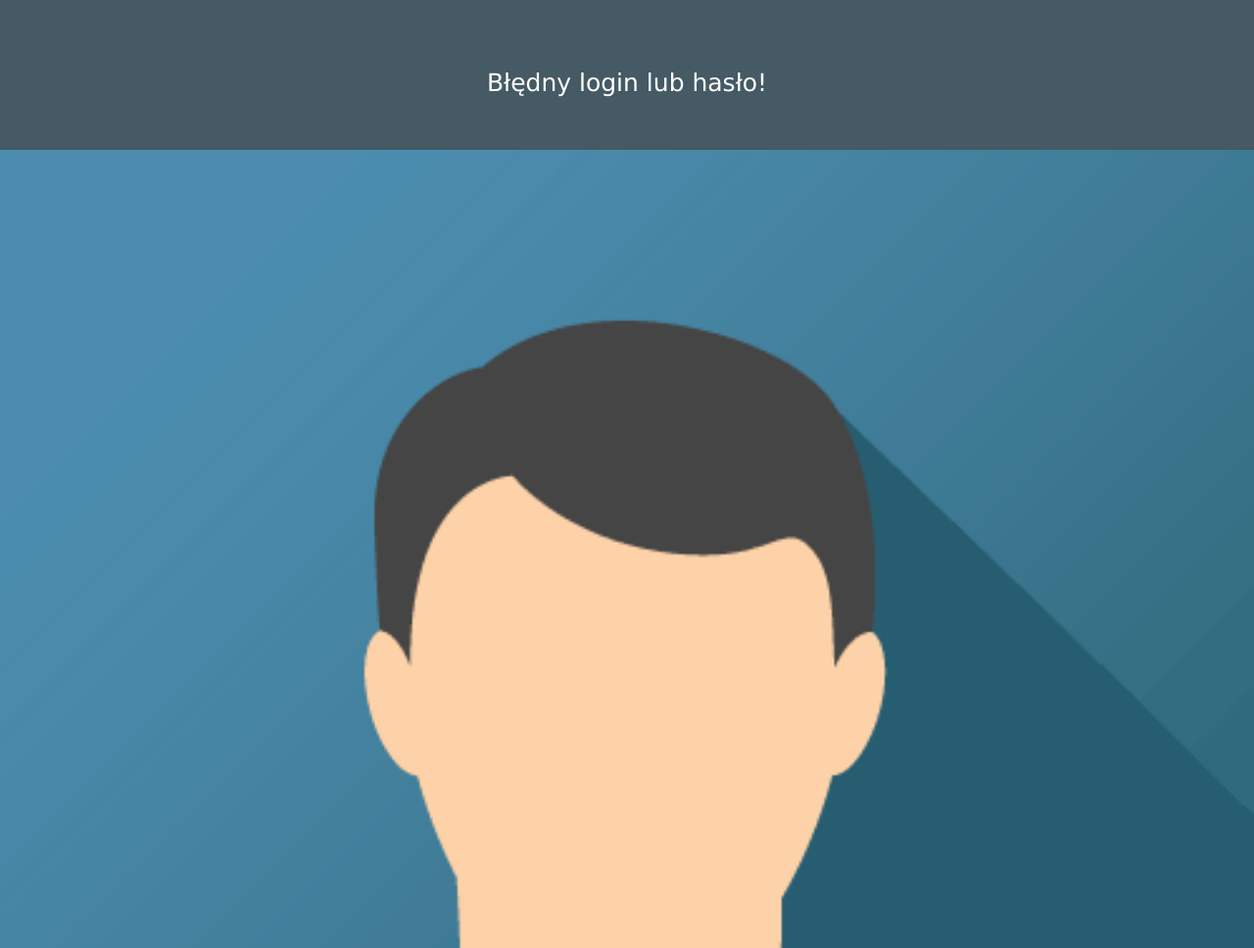
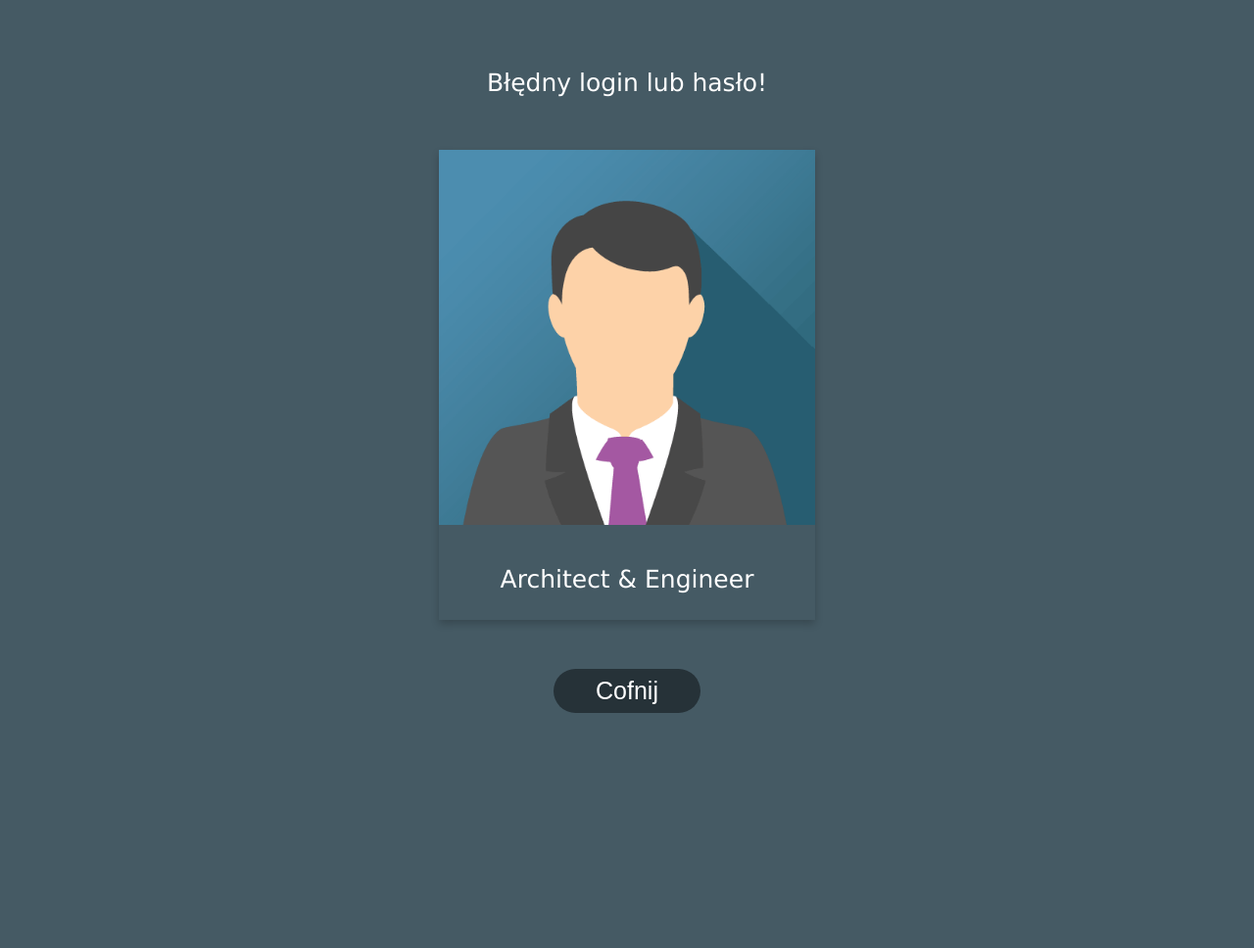
Before and after one commit to Yournicknamehere/E14, a PHP site: page /loguj.php in a window 1280 px wide. Shown: the part 115-1083 px from the top of the page at 98% size. After the commit the page ends 843 px from the top, so only its background shows below. Run offline with PHP 8.4, Linux system fonts and the light colour scheme; data that the repository does not hold is empty.

Commit message:
poprawki

```diff
--- a/CSS/style.css
+++ b/CSS/style.css
@@ -176,12 +176,10 @@ select:focus {outline: none;}
 }
 
 .card {
-    /* Add shadows to create the "card" effect */
     box-shadow: 0 4px 8px 0 rgba(0,0,0,0.2);
     transition: 0.3s;
   }
 
-  /* On mouse-over, add a deeper shadow */
   .card:hover {
     box-shadow: 0 8px 16px 0 rgba(0,0,0,0.2);
   }
@@ -190,3 +188,16 @@ select:focus {outline: none;}
   .container {
     padding: 2px 16px;
   }
+
+  .profil {
+      width: 30%;
+      margin-top: 50px;
+      margin-bottom: 50px;
+      vertical-align: middle;
+      text-align: center;
+      margin: auto;
+  }
+
+  #confnijBtn {
+      margin-top: 50px;
+  }
--- a/aktualizowanie.php
+++ b/aktualizowanie.php
@@ -57,7 +57,7 @@
 
         </form>
         <!-- Cofnięcie do poprzedniej strony używając PHP -->
-        <button class="formInputBtn"><a href ="<?php echo $_SERVER['HTTP_REFERER'];?>">Cofnij</a></button>
+        <button class="formInputBtn" id="confnijBtn"><a href ="<?php echo $_SERVER['HTTP_REFERER'];?>">Cofnij</a></button>
     </div>
 
 </body>
--- a/aktualizuj.php
+++ b/aktualizuj.php
@@ -41,7 +41,7 @@
             $connection->close();
         ?>
         <!-- Cofnięcie do poprzedniej strony używając PHP -->
-        <button class="formInputBtn"><a href ="index.php">Cofnij</a></button>
+        <button class="formInputBtn" id="confnijBtn"><a href ="index.php">Cofnij</a></button>
     </div>
 
 </body>
--- a/dodaj.php
+++ b/dodaj.php
@@ -56,7 +56,7 @@
             $connection->close();
         ?>
         <!-- Powrót do strony głównej -->
-        <button class="formInputBtn"><a href ="index.php">Cofnij</a></button>
+        <button class="formInputBtn" id="confnijBtn"><a href ="index.php">Cofnij</a></button>
     </div>
 
 </body>
--- a/dodawanie.php
+++ b/dodawanie.php
@@ -23,7 +23,7 @@
             <input type="submit" name="submitBtn" value="Dodaj" class="formInputBtn"/>
         </form>
         <!-- Cofnięcie do poprzedniej strony używając PHP -->
-        <button class="formInputBtn"><a href ="<?php echo $_SERVER['HTTP_REFERER'];?>">Cofnij</a></button>
+        <button class="formInputBtn" id="confnijBtn"><a href ="<?php echo $_SERVER['HTTP_REFERER'];?>">Cofnij</a></button>
     </div>
 
 </body>
--- a/logowanie.php
+++ b/logowanie.php
@@ -20,7 +20,7 @@
             <input type="submit" name="submitBtn" value="Zaloguj" class="formInputBtn"/>
         </form>
         <!-- Cofnięcie do poprzedniej strony używając PHP -->
-        <button class="formInputBtn"><a href ="<?php echo $_SERVER['HTTP_REFERER'];?>">Cofnij</a></button>
+        <button class="formInputBtn" id="confnijBtn"><a href ="<?php echo $_SERVER['HTTP_REFERER'];?>">Cofnij</a></button>
     </div>
 
 </body>
--- a/loguj.php
+++ b/loguj.php
@@ -35,7 +35,7 @@
                 $hasloUzytkownika = $obj->haslo;
 
                 if($loginFormularz === $loginUzytkownika && $hasloFormularz === $hasloUzytkownika) {
-                    echo "<p>Witaj " .$loginUzytkownika ."!</p><br>";
+                    echo "<h3>Witaj " .$loginUzytkownika ."!</h3><br>";
                 }else {
                     echo "<p>Błędny login lub hasło!</p><br>";
                 }
@@ -50,16 +50,19 @@
             //Zamyka połączenie z bazą
             $connection->close();
         ?>
-
-        <div class="card">
-            <img src="/img/img_avatar.png" alt="Avatar" style="width:100%">
-            <div class="container">
-                <h4><b><?php echo $loginUzytkownika; ?></b></h4>
-                <p>Architect & Engineer</p>
+        <div class="profil">
+            <div class="card">
+                <img src="/img/img_avatar.png" alt="Avatar" style="width:100%">
+                <div class="container">
+                    <h4><b><?php echo $loginUzytkownika; ?></b></h4>
+                    <p>Architect & Engineer</p>
+                </div>
             </div>
         </div>
+
+
         <!-- Powrót do strony głównej -->
-        <button class="formInputBtn"><a href ="index.php">Cofnij</a></button>
+        <button class="formInputBtn" id="confnijBtn"><a href ="index.php">Cofnij</a></button>
     </div>
 
 </body>
--- a/rejestrowanie.php
+++ b/rejestrowanie.php
@@ -21,7 +21,7 @@
             <input type="submit" name="submitBtn" value="Dalej" class="formInputBtn"/>
         </form>
         <!-- Cofnięcie do poprzedniej strony używając PHP -->
-        <button class="formInputBtn"><a href ="<?php echo $_SERVER['HTTP_REFERER'];?>">Cofnij</a></button>
+        <button class="formInputBtn" id="confnijBtn"><a href ="<?php echo $_SERVER['HTTP_REFERER'];?>">Cofnij</a></button>
     </div>
 
 </body>
--- a/rejestruj.php
+++ b/rejestruj.php
@@ -55,7 +55,7 @@
             $connection->close();
         ?>
         <!-- Powrót do strony głównej -->
-        <button class="formInputBtn"><a href ="index.php">Cofnij</a></button>
+        <button class="formInputBtn" id="confnijBtn"><a href ="index.php">Cofnij</a></button>
     </div>
 
 </body>
--- a/usun.php
+++ b/usun.php
@@ -29,7 +29,7 @@
         ?>
 
         <!-- Cofnięcie do poprzedniej strony używając PHP -->
-        <button class="formInputBtn"><a href ="index.php">Cofnij</a></button>
+        <button class="formInputBtn" id="confnijBtn"><a href ="index.php">Cofnij</a></button>
     </div>
 
 </body>
--- a/usuwanie.php
+++ b/usuwanie.php
@@ -43,7 +43,7 @@
         ?>
 
         <!-- Cofnięcie do poprzedniej strony używając PHP -->
-        <button class="formInputBtn"><a href ="index.php">Cofnij</a></button>
+        <button class="formInputBtn" id="confnijBtn"><a href ="index.php">Cofnij</a></button>
     </div>
 
 </body>
--- a/wyswietlDescribe.php
+++ b/wyswietlDescribe.php
@@ -40,7 +40,7 @@
             $connection->close();
         ?>
         <!-- Cofnięcie do poprzedniej strony używając PHP -->
-        <button class="formInputBtn"><a href ="<?php echo $_SERVER['HTTP_REFERER'];?>">Cofnij</a></button>
+        <button class="formInputBtn" id="confnijBtn"><a href ="<?php echo $_SERVER['HTTP_REFERER'];?>">Cofnij</a></button>
     </div>
     </div>
 
--- a/wyswietlTabela.php
+++ b/wyswietlTabela.php
@@ -40,7 +40,7 @@
             $connection->close();
         ?>
         <!-- Cofnięcie do poprzedniej strony używając PHP -->
-        <button class="formInputBtn"><a href ="<?php echo $_SERVER['HTTP_REFERER'];?>">Cofnij</a></button>
+        <button class="formInputBtn" id="confnijBtn"><a href ="<?php echo $_SERVER['HTTP_REFERER'];?>">Cofnij</a></button>
     </div>
     </div>
 
--- a/wyswietlanieDescribe.php
+++ b/wyswietlanieDescribe.php
@@ -40,7 +40,7 @@
             $connection->close();
         ?>
         <!-- Cofnięcie do poprzedniej strony używając PHP -->
-        <button class="formInputBtn"><a href ="index.php">Cofnij</a></button>
+        <button class="formInputBtn" id="confnijBtn"><a href ="index.php">Cofnij</a></button>
     </div>
     </div>
 
```
